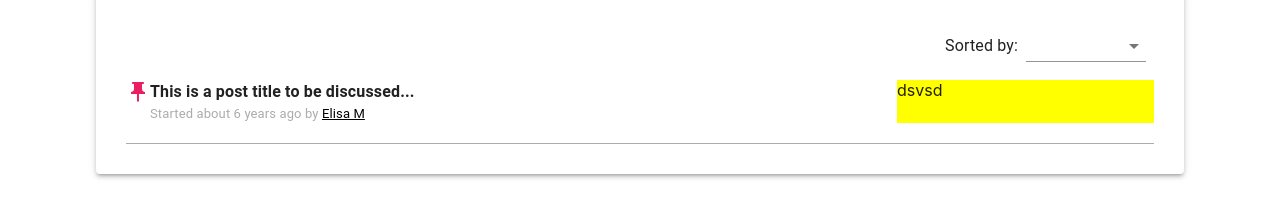
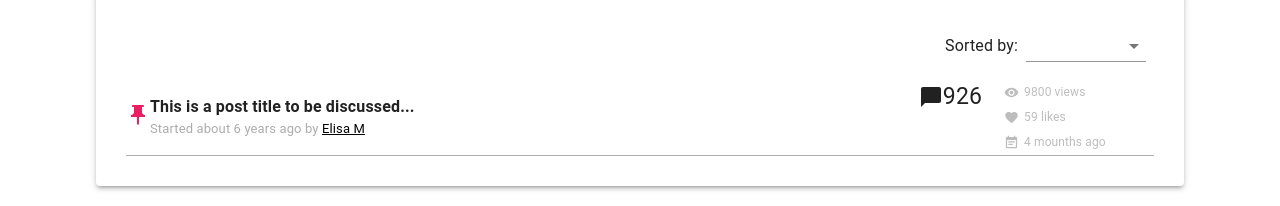
Before and after one commit to Chima20-art/student-forum, a Next.js app: page /forums in a window 1280 px wide. Shown: the part 464-670 px from the top of the page. Built offline with nearby package versions, Linux system fonts and the light colour scheme; no server answers; a web font is replaced by a local one.

Commit message:
completed discussion card design.

```diff
--- a/components/discussions.js
+++ b/components/discussions.js
@@ -10,8 +10,15 @@ import React, { useState } from 'react';
 import PushPinIcon from '@mui/icons-material/PushPin';
 import { blue } from '@mui/material/colors';
 import { pink } from '@mui/material/colors';
+import { grey } from '@mui/material/colors';
 import ModeCommentIcon from '@mui/icons-material/ModeComment';
 import { makeStyles } from '@mui/styles';
+import ChatBubbleIcon from '@mui/icons-material/ChatBubble';
+import RemoveRedEyeIcon from '@mui/icons-material/RemoveRedEye';
+import FavoriteIcon from '@mui/icons-material/Favorite';
+import ShortcutIcon from '@mui/icons-material/Shortcut';
+import { Shortcut } from '@mui/icons-material';
+import EventNoteIcon from '@mui/icons-material/EventNote';
 export default function Discussions() {
   const [menuItem, setMenuItem] = useState('');
 
@@ -63,12 +70,18 @@ export default function Discussions() {
         key="discussion"
         sx={{
           justifyContent: 'space-between',
-          padding: '10px 0px 20px 0px',
+          padding: '10px 0px 0px 0px',
 
           borderBottom: '1px solid #acacac',
         }}
       >
-        <Grid container direction="row" item xs={5}>
+        <Grid
+          container
+          direction="row"
+          item
+          xs={5}
+          sx={{ alignItems: 'center' }}
+        >
           <Grid item>
             <PushPinIcon sx={{ color: pink[500] }} />
           </Grid>
@@ -82,8 +95,73 @@ export default function Discussions() {
             </Typography>
           </Grid>
         </Grid>
-        <Grid item xs={3} backgroundColor="yellow">
-          dsvsd
+        <Grid container item xs={3}>
+          <Grid
+            container
+            direction="column"
+            item
+            xs={5}
+            sx={{
+              justifyContent: 'flex-start',
+            }}
+          >
+            {' '}
+            <Grid
+              container
+              item
+              sx={{
+                justifyContent: 'center',
+                alignItems: 'center',
+              }}
+            >
+              {' '}
+              <ChatBubbleIcon />
+              <Typography sx={{ fontSize: '23px' }}>926</Typography>
+            </Grid>
+          </Grid>
+          <Grid item xs={7} container direction="column" sx={{}}>
+            <Grid
+              container
+              item
+              sx={{
+                alignItems: 'center',
+                fontSize: '14px',
+                color: grey[400],
+              }}
+            >
+              <RemoveRedEyeIcon
+                sx={{
+                  height: '25px',
+                  width: '15px',
+                  marginRight: '5px',
+                }}
+              />
+              <Typography sx={{ fontSize: '12px' }}>9800 views</Typography>
+            </Grid>
+            <Grid container item sx={{ alignItems: 'center' }}>
+              <FavoriteIcon
+                sx={{
+                  height: '25px',
+                  width: '15px',
+                  marginRight: '5px',
+                  color: grey[400],
+                }}
+              />
+              <Typography sx={{ fontSize: '12px', color: grey[400] }}>
+                59 likes
+              </Typography>
+            </Grid>
+            <Grid
+              container
+              item
+              sx={{ alignItems: 'center', color: grey[400] }}
+            >
+              <EventNoteIcon
+                sx={{ height: '25px', width: '15px', marginRight: '5px' }}
+              />
+              <Typography sx={{ fontSize: '12px' }}>4 mounths ago</Typography>
+            </Grid>
+          </Grid>
         </Grid>
       </Grid>
     </Paper>
```
